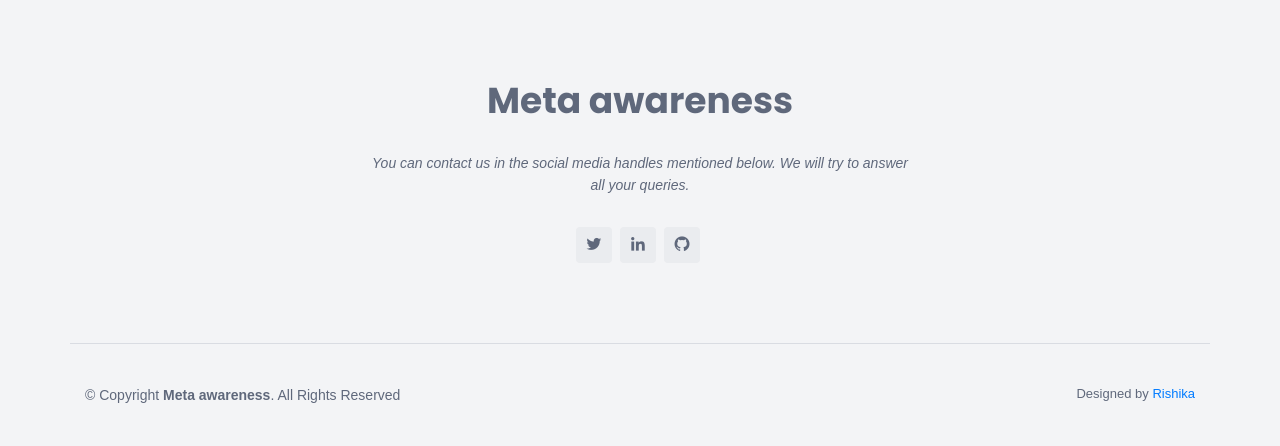
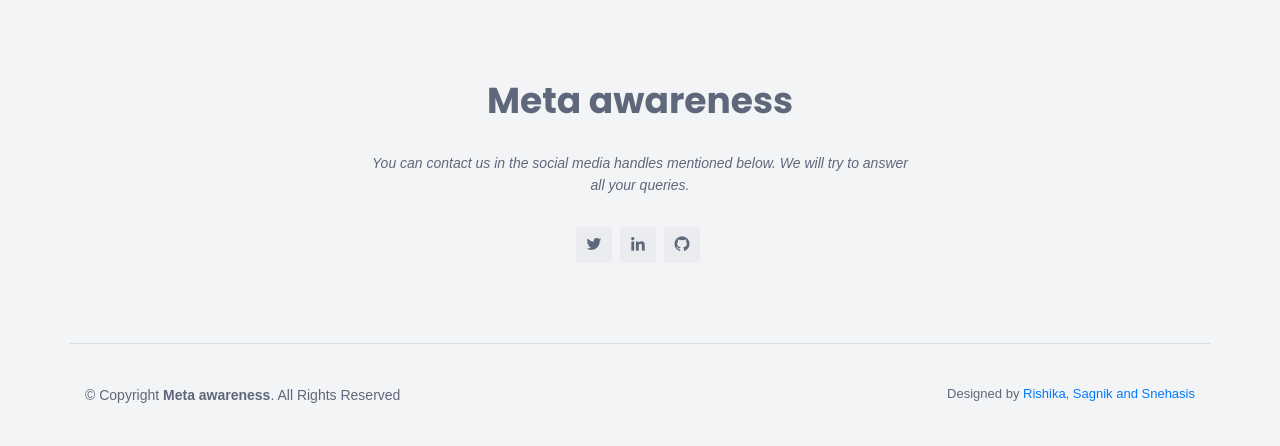
Before and after one commit to risacker/Meta-Awareness, a Flask app: page / in a window 1280 px wide. Shown: the part 3002-3448 px from the top of the page. Run offline with Flask 2, Linux system fonts and the light colour scheme; parts of the project's set-up code (start-up, migrations or seed data) failed here and were passed over; some libraries are stand-ins or nearby versions.

Commit message:
Update base.html

```diff
--- a/templates/base.html
+++ b/templates/base.html
@@ -719,7 +719,7 @@
       <div class="copyright">
         &copy; Copyright <strong><span>Meta awareness</span></strong>. All Rights Reserved
       </div>
-      <div class="credits">  Designed by <a href="https://github.com/risacker">Rishika</a>
+      <div class="credits">  Designed by <a href="https://github.com/risacker">Rishika, Sagnik and Snehasis</a>
       </div>
     </div>
   </footer>
```
